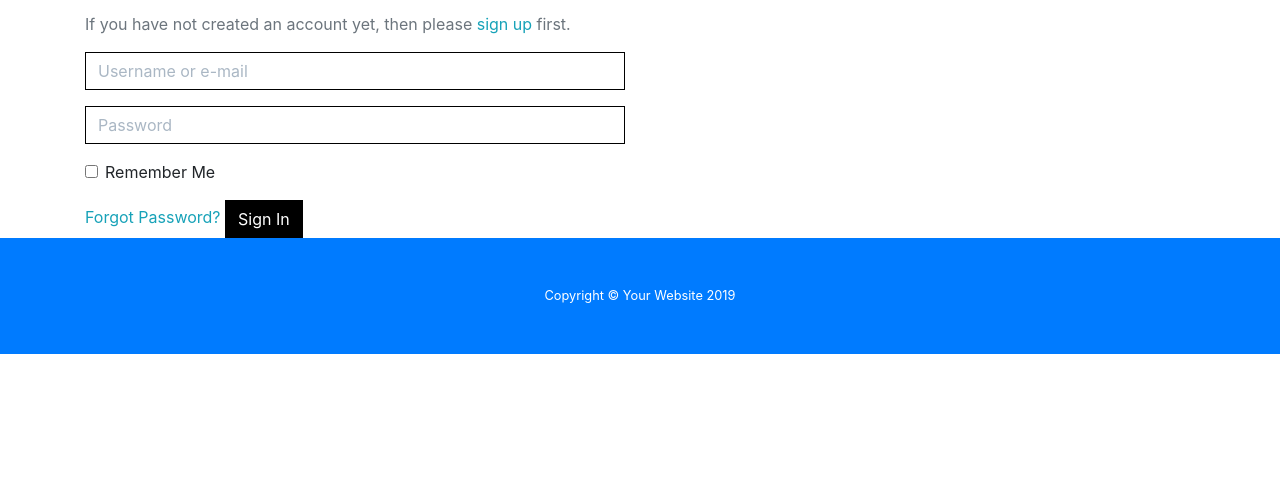
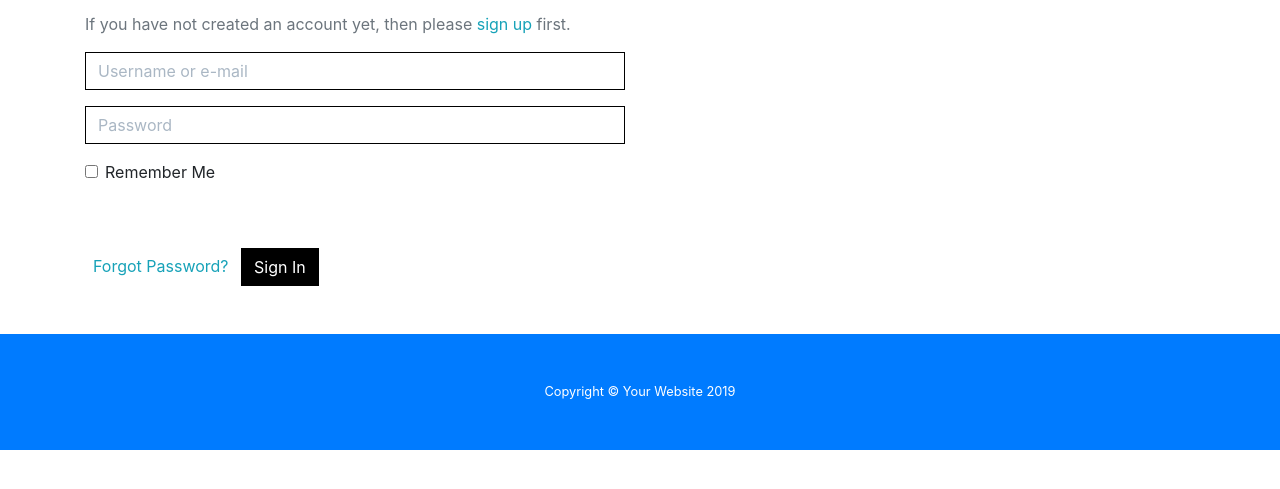
Before and after one commit to Ljungwaldh/milestone-project-4, a Django app: page /accounts/login/ in a window 1280 px wide. Shown: the part 164-653 px from the top of the page. Run offline with Django 3.2, Linux system fonts and the light colour scheme; some libraries are stand-ins or nearby versions.

Commit message:
Further styling done to allauth forms, setting mrgins for submit buttons, and displaying the label argins for the creator checkbox in the sign up form

```diff
--- a/profiles/forms.py
+++ b/profiles/forms.py
@@ -14,9 +14,11 @@ class UserForm(forms.ModelForm):
 
 class CustomSignupForm(SignupForm):
 
+    # is_creator = forms.BooleanField(label='is creator', required=False)
+
     def __init__(self, *args, **kwargs):
         super().__init__(*args, **kwargs)
-        self.fields['is_creator'] = forms.BooleanField(required=False)
+        self.fields['is_creator'] = forms.BooleanField(label='Sign up as a Creator', required=False)
 
     def save(self, request):
         is_creator = self.cleaned_data.pop('is_creator')
--- a/static/css/base.css
+++ b/static/css/base.css
@@ -201,6 +201,10 @@
     display: none;
 }
 
+.allauth-form-inner-content .form-check label:not([for='id_remember']) {
+    display: block;
+}
+
 .allauth-form-inner-content input::placeholder {
     color: #aab7c4;
 }
--- a/templates/allauth/account/email_confirm.html
+++ b/templates/allauth/account/email_confirm.html
@@ -19,7 +19,7 @@
 
 <form method="post" action="{% url 'account_confirm_email' confirmation.key %}">
 {% csrf_token %}
-    <button type="submit">{% trans 'Confirm' %}</button>
+    <button class="my-5" type="submit">{% trans 'Confirm' %}</button>
 </form>
 
 {% else %}
--- a/templates/allauth/account/login.html
+++ b/templates/allauth/account/login.html
@@ -40,8 +40,8 @@ for a {{ site_name }} account and sign in below:{% endblocktrans %}</p>
   {% if redirect_field_value %}
   <input type="hidden" name="{{ redirect_field_name }}" value="{{ redirect_field_value }}" />
   {% endif %}
-  <a class="button secondaryAction" href="{% url 'account_reset_password' %}">{% trans "Forgot Password?" %}</a>
-  <button class="primaryAction" type="submit">{% trans "Sign In" %}</button>
+  <a class="button secondaryAction mx-2" href="{% url 'account_reset_password' %}">{% trans "Forgot Password?" %}</a>
+  <button class="primaryAction my-5" type="submit">{% trans "Sign In" %}</button>
 </form>
 
 {% endblock %}
--- a/templates/allauth/account/logout.html
+++ b/templates/allauth/account/logout.html
@@ -16,7 +16,7 @@
   {% if redirect_field_value %}
   <input type="hidden" name="{{ redirect_field_name }}" value="{{ redirect_field_value }}"/>
   {% endif %}
-  <button type="submit">{% trans 'Sign Out' %}</button>
+  <button class="my-5" type="submit">{% trans 'Sign Out' %}</button>
 </form>
 
 
--- a/templates/allauth/account/signup.html
+++ b/templates/allauth/account/signup.html
@@ -17,7 +17,7 @@
   {% if redirect_field_value %}
   <input type="hidden" name="{{ redirect_field_name }}" value="{{ redirect_field_value }}" />
   {% endif %}
-  <button type="submit">{% trans "Sign Up" %} &raquo;</button>
+  <button class="my-5" type="submit">{% trans "Sign Up" %} &raquo;</button>
 </form>
 
 {% endblock %}
```
